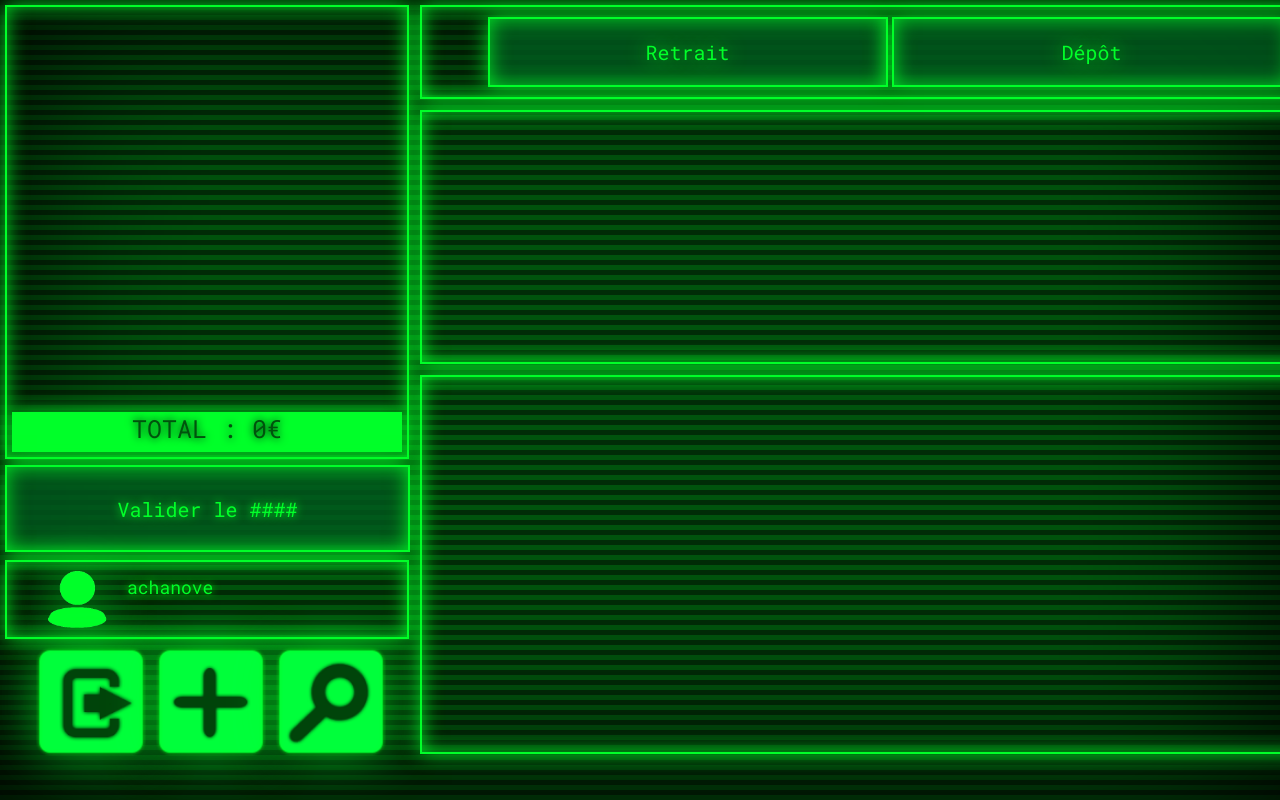
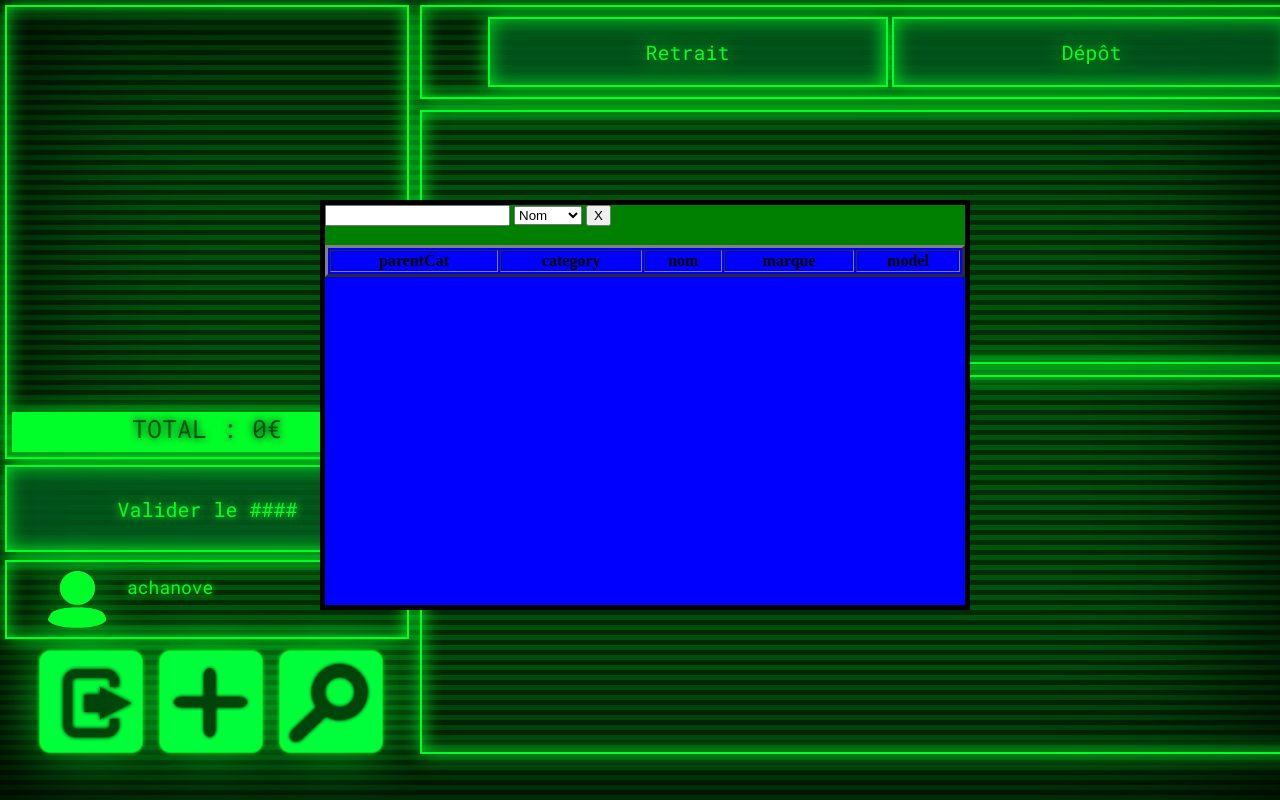
Before and after one commit to adrienchanove/abondance, a PHP site: page /?p=compilated in a window 1280 px wide; the page is wider, and only the part inside the window is pictured. Run offline with PHP 8.4, Linux system fonts and the light colour scheme; the visitor is signed in with stand-in values (Sample User, id 1); data comes from the database, SQL or seed files in the repository; lists and menus that the app fills with data are empty.

Commit message:
V0.7.2
ajout d'une recherche supplémentaire

```diff
--- a/CSS/main.css
+++ b/CSS/main.css
@@ -419,6 +419,35 @@ img
 	text-shadow: 0 0 20px rgba(0,255,40,1);
 }
 
+/*=========================================== SEARCH*/
+
+#boiteRecherche{
+	position: absolute;
+	top: 25%;
+	left: 25%;
+
+	width: 50%;
+	height: 50%;
+
+	border: solid black 5px;
+
+}
+
+#headRecherche{
+	height: 10%;
+	width: 100%;
+	background-color: green;
+}
+
+#bodyRecherche{
+	background-color: blue;
+	height: 90%;
+	width: 100%;
+	overflow-y: scroll;
+    overflow-x: hidden;
+}
+
+
 /*=========================================== SCROLLBAR*/
 
 ::-webkit-scrollbar
--- a/JS/index.js
+++ b/JS/index.js
@@ -18,6 +18,11 @@ let boitePanier    = document.querySelector("#buyList");
 let boitePrix      = document.querySelector("#buyListTotal");
 let boiteValidation= document.querySelector("#buyButton");
 let boiteNom       = document.querySelector("#userInfoText");
+
+let boiteRecherche = document.querySelector("#boiteRecherche");
+let inputText      = document.querySelector("#search");
+let filtre         = document.querySelector("#filtreRecherche");
+let rechercheTable = document.querySelector("#rechercheTable");
 
 let catId = null;
 let subCatId = null;
@@ -289,3 +294,40 @@ function majBoitePanier(){
 	}
 	boitePrix.innerHTML = "TOTAL : "+prixTot+"€";
 }
+
+
+
+
+function showSearch(){
+	if (boiteRecherche.style.display == "none") {
+		boiteRecherche.style.display = "";
+	}else{
+		boiteRecherche.style.display = "none";
+	}
+}
+
+// parentCat| |category| |nom| |marque| |model
+
+function recherche(){
+
+	var value = inputText.value;//recuperation value text
+	var fil = filtre.value;//recuperation value filtre
+	var bool = false;
+	var parentCatName, categoryName;
+
+	rechercheTable.innerHTML = '<tr> <th>parentCat</th><th>category</th><th>nom</th><th>marque</th><th>model</th></tr>';
+
+	for (var i = data.length - 1; i >= 0; i--) {
+		parentCatName = data[i]['nom'].toLowerCase();
+		for (var o = data[i]['child'].length - 1; o >= 0; o--) {
+			categoryName = data[i]['child'][o]['nom'].toLowerCase();
+			for (var p = data[i]['child'][o]['objet'].length - 1; p >= 0; p--) {
+				var e = data[i]['child'][o]['objet'][p][fil].match(value.toLowerCase());
+				if (e) {
+					rechercheTable.innerHTML += "<tr><td>"+parentCatName+"</td><th>"+categoryName+"</td><th>"+data[i]['child'][o]['objet'][p]['nom']+"</td><td>"+data[i]['child'][o]['objet'][p]['marque']+"</td><td>"+data[i]['child'][o]['objet'][p]['model']+"</td></tr>";
+				}
+
+			}
+		}
+	}
+}
--- a/vue/compilatedVue.php
+++ b/vue/compilatedVue.php
@@ -26,10 +26,10 @@
         <button id="buttonExit" onclick="window.location.href = '.'">
             <img id="buttonExitIco" src="images/ico_exit.png">
         </button>
-		<button id="buttonAdd">
+		<button id="buttonAdd" onclick="window.location.href = '.?p=admin'">
 			<img id="buttonAddIco" src="images/ico_add.png">
 		</button>
-		<button id="buttonSearch">
+		<button id="buttonSearch" onclick="showSearch()">
 			<img id="buttonSearchIco" src="images/ico_search.png">
 		</button>
         <div id="actionSelectButtonFrame">
@@ -45,6 +45,30 @@
 
 
         </div>
+
+        <div id="boiteRecherche">
+            <div id="headRecherche">
+                <input type="text" name="search" id="search" onkeyup="recherche()">
+                <select name="filtre" id="filtreRecherche">
+                    <option value="nom">Nom</option>
+                    <option value="marque">Marque</option>
+                    <option value="model">Model</option>
+                </select>
+                <button onclick="showSearch()">X</button>
+            </div>
+            <div id="bodyRecherche">
+                <table id="rechercheTable" border=3 style="width:100%">
+                     <tr>
+                        <th>parentCat</th>
+                        <th>category</th>
+                        <th>nom</th>
+                        <th>marque</th>
+                        <th>model</th>
+                      </tr>
+                </table>
+            </div>
+        </div>
+
         <script type="text/javascript">
             let data=<?= json_encode($allData) ?>;
             let listeObjet=<?= json_encode($listeObjet)?>;
```
Also changed, not shown: vue/adminVue.php (line endings or trailing spaces).
